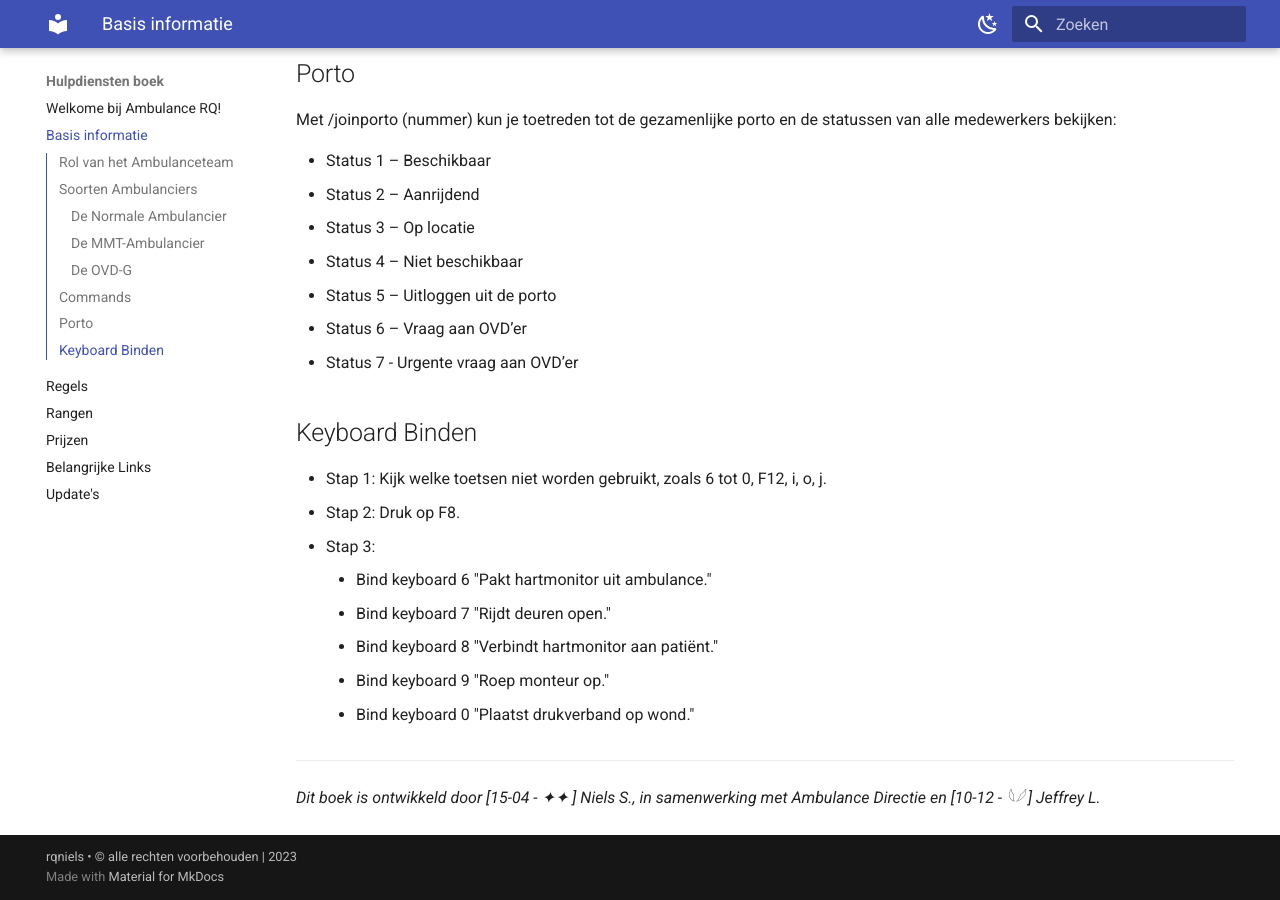
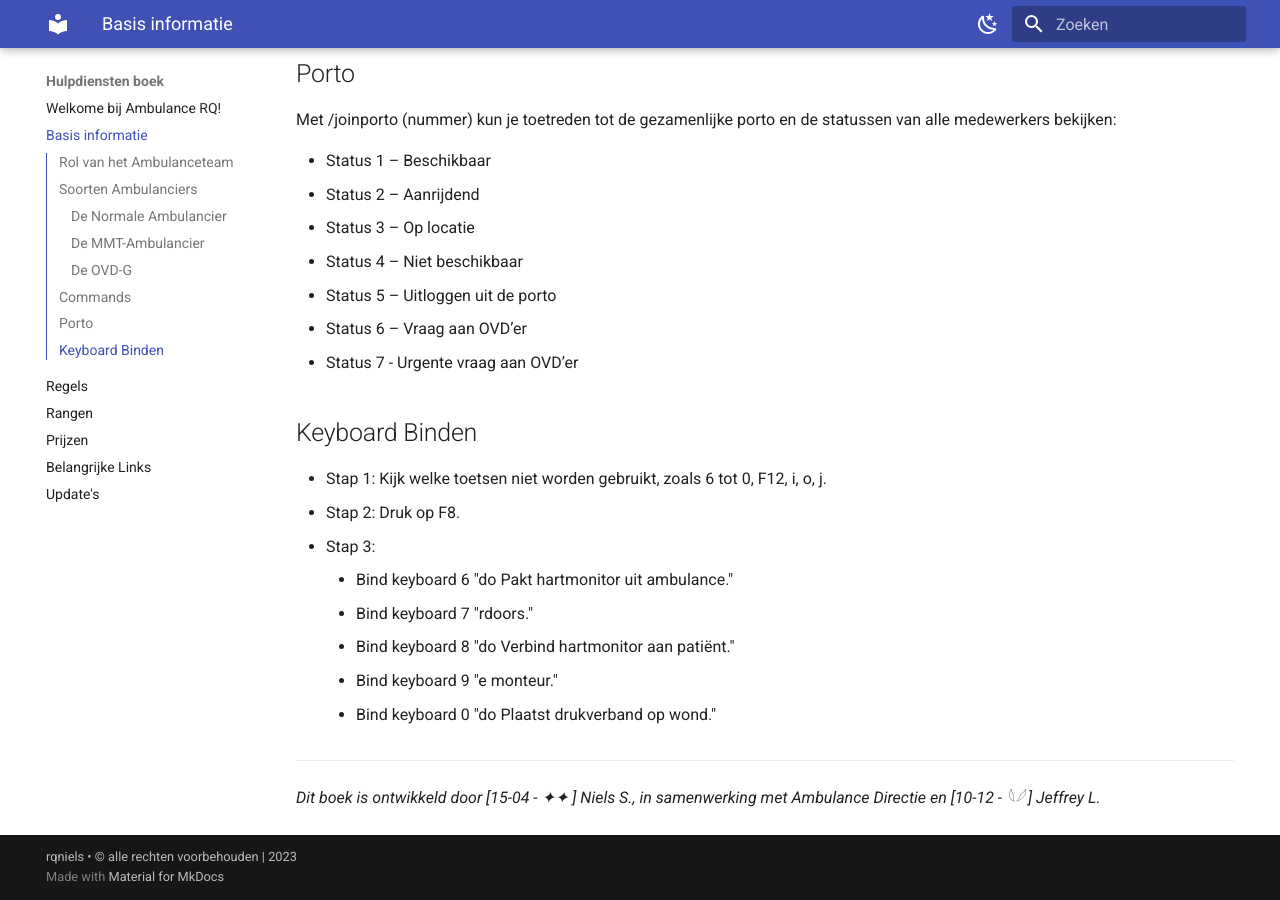
Before and after one commit to rqniels/Hulpdienstenboek, an MkDocs documentation site: the page built from docs/Basis.md, in a window 1280 px wide and 900 px high, scrolled down 1626 px. Built offline with MkDocs 1.6.1 and Material for MkDocs 9.7.7, drawn with Linux system fonts in a browser that asks for light colours.

Commit message:
Update Keyboard binden

```diff
--- a/docs/Basis.md
+++ b/docs/Basis.md
@@ -56,10 +56,10 @@ Met /joinporto (nummer) kun je toetreden tot de gezamenlijke porto en de statuss
 - Stap 2: Druk op F8.
 
 - Stap 3:
-    * Bind keyboard 6 "Pakt hartmonitor uit ambulance."
-    * Bind keyboard 7 "Rijdt deuren open."
-    * Bind keyboard 8 "Verbindt hartmonitor aan patiënt."
-    * Bind keyboard 9 "Roep monteur op."
-    * Bind keyboard 0 "Plaatst drukverband op wond."
+    * Bind keyboard 6 "do Pakt hartmonitor uit ambulance."
+    * Bind keyboard 7 "rdoors."
+    * Bind keyboard 8 "do Verbind hartmonitor aan patiënt."
+    * Bind keyboard 9 "e monteur."
+    * Bind keyboard 0 "do Plaatst drukverband op wond."
 ------------
 *Dit boek is ontwikkeld door [15-04 - ✦✦ ] Niels S., in samenwerking met Ambulance Directie en [10-12 - 𓆩𓆪 ] Jeffrey L.*
```
